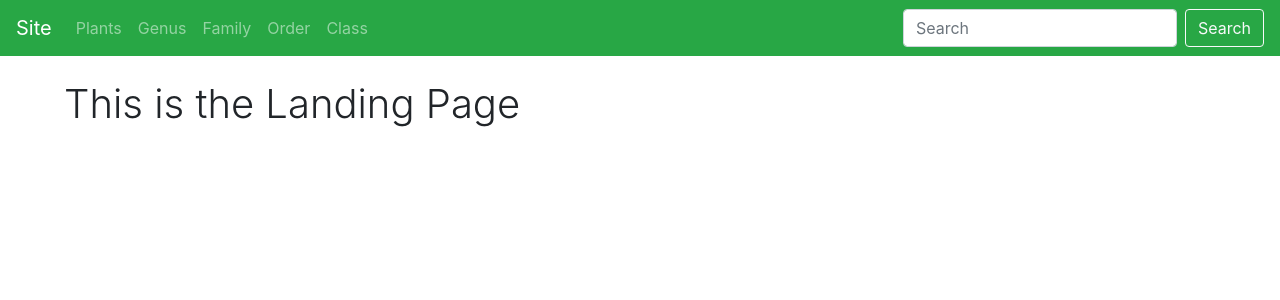
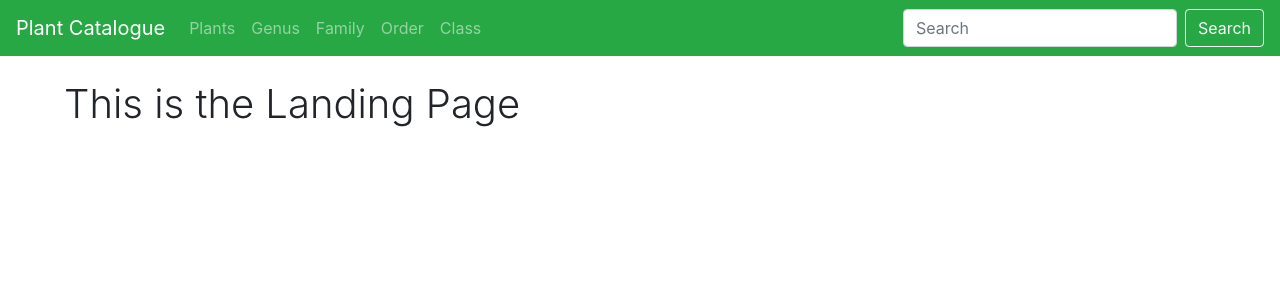
Before and after one commit to tyghtmo/plantCatalogue, a Django app: page / in a window 1280 px wide. Shown: the top 300 px of the page. Run offline with Django 3.2, Linux system fonts and the light colour scheme.

Commit message:
Title fixes and removed debug statements

```diff
--- a/plants/controllers/plants.py
+++ b/plants/controllers/plants.py
@@ -58,8 +58,6 @@ def get_single(slug, parent):
     url = 'http://trefle.io/api/v1/' + parent +'/' + slug + "?token=" + token
     response = json.loads(requests.get(url).text)
 
-    print(url)# DEBUG
-
     return response
 
 def search(query, page, parent):
@@ -68,8 +66,6 @@ def search(query, page, parent):
     response = json.loads(requests.get(url).text)
     if 'links' in response:
         response['links'] = getPageAndSearchLinks(response['links'])
-
-    print(url)# DEBUG
 
     return response
 
@@ -85,5 +81,4 @@ def get_children_from_parent(parent, child, page, slug):
         response = json.loads(requests.get(url).text)
         response['links'] = getPageLinks(response['links'])
 
-    print(url)# DEBUG
     return response
--- a/plants/templates/header.html
+++ b/plants/templates/header.html
@@ -1,5 +1,5 @@
 <nav class="navbar fixed-top navbar-expand-lg navbar-dark bg-success">
-  <a class="navbar-brand" href="/">Site</a><!--TODO add site title-->
+  <a class="navbar-brand" href="/">Plant Catalogue</a>
   <button class="navbar-toggler" type="button" data-toggle="collapse" data-target="#navbarSupportedContent" aria-controls="navbarSupportedContent" aria-expanded="false" aria-label="Toggle navigation">
     <span class="navbar-toggler-icon"></span>
   </button>
--- a/plants/templates/landing.html
+++ b/plants/templates/landing.html
@@ -1,7 +1,7 @@
 {% extends "main.html" %}
 
 {% block title %}
-    Site Title <!--TODO Add site title-->
+    Plant Catalogue
 {% endblock %}
 
 {% block content %}
--- a/plants/templates/main.html
+++ b/plants/templates/main.html
@@ -8,7 +8,6 @@
     <meta name="description" content="{% firstof request.path|stripSlashes|titleCaps "Plants"%}.">
 
     <!--PWA-->
-    <!-- TODO add site title -->
     <link rel="manifest" href="{% static 'manifest.json' %}">
     <link rel="apple-touch-icon" href="{% static 'icons/plant.512x512.png' %}">
     <meta name="mobile-web-app-capable" content="yes">
@@ -44,9 +43,8 @@
             }
     </script>
 
-    <!-- TODO add site title -->
     <title>
-        Site | {% block title %}Plants{% endblock %}
+        Plant Catalogue | {% block title %}Plants{% endblock %}
     </title>
 </head>
 
--- a/plants/templates/singles/single.html
+++ b/plants/templates/singles/single.html
@@ -11,7 +11,6 @@
         <div class="row">
             <div class="col mb-2">
                 <h1>{{ parent.data.name|titleCaps|safe}}</h1>
-                <!--DEBUG: {{ parsed|safe|linebreaks }}-->
 
                 {% if parent.data.common_name %}
                     <h4>{{ parent.data.common_name }}</h4>
```
Also changed, not shown: README.md.
